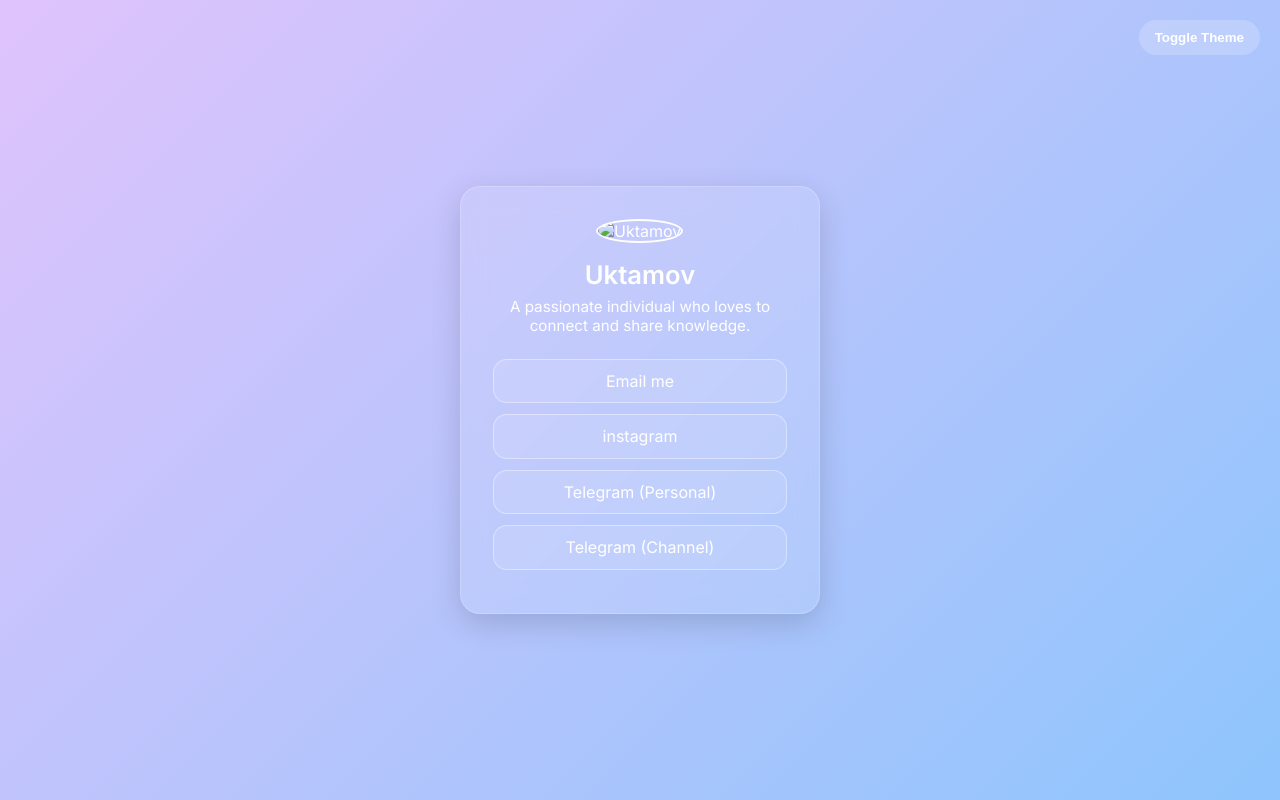
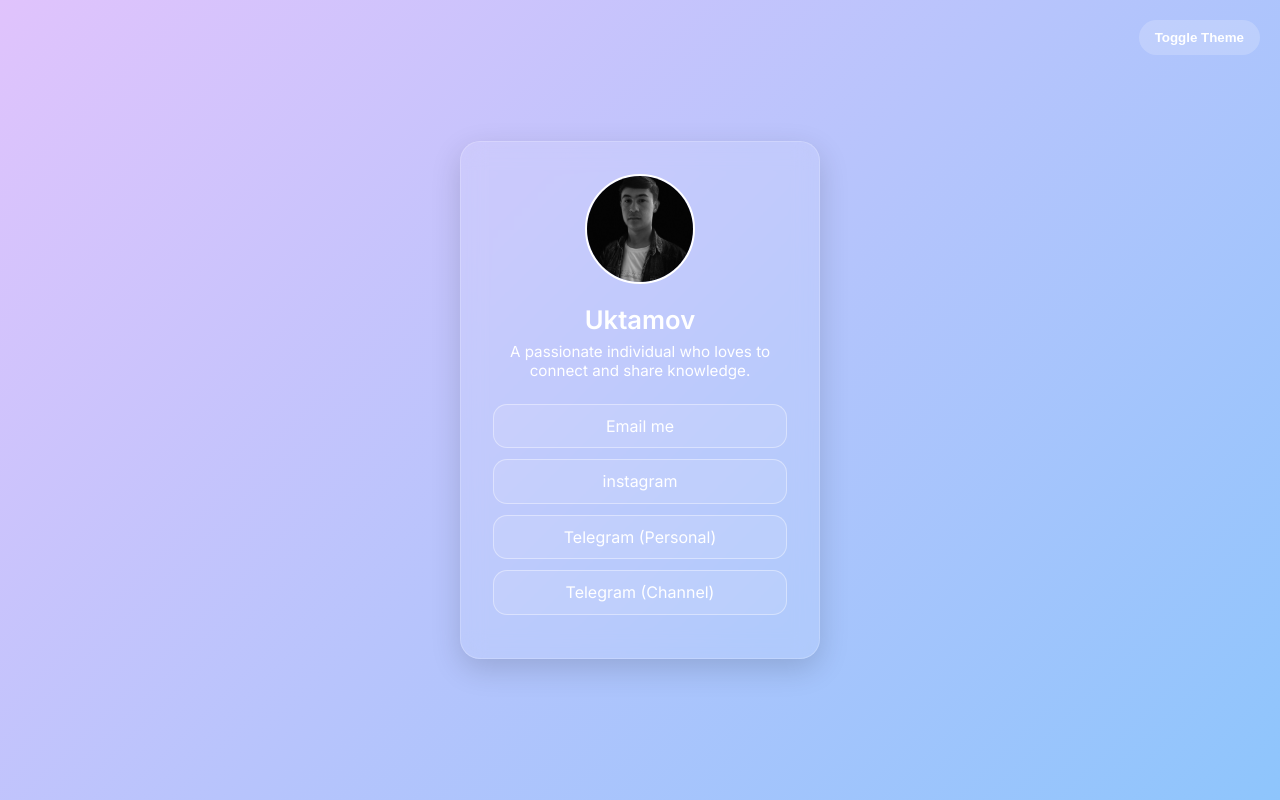
Before and after one commit to muhammadaziz404/muhammadaziz404.github.io, a plain HTML site: page index.html in a window 1280 px wide. Drawn offline with Linux system fonts and the light colour scheme.

Commit message:
Update index.html

```diff
--- a/index.html
+++ b/index.html
@@ -172,7 +172,7 @@
   <body>
     <button class="toggle-btn" onclick="toggleDarkMode()">Toggle Theme</button>
     <div class="card">
-      <img src="imgs/pfp.jpg" alt="Uktamov" />
+      <img src="pfp.jpg" alt="Uktamov" />
       <h1>Uktamov</h1>
       <p>A passionate individual who loves to connect and share knowledge.</p>
       <div class="links">
```
